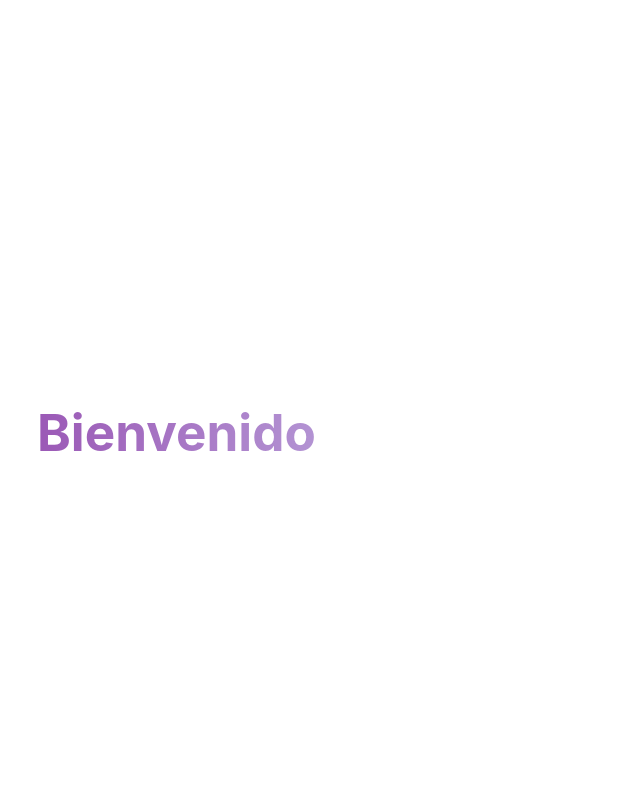
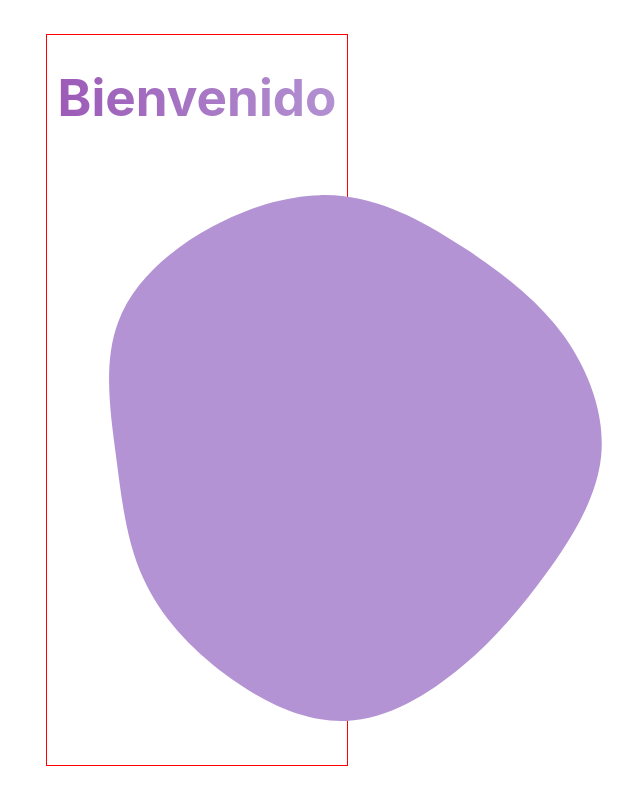
Before and after one commit to gatoguapo/react_curso, a React (Vite) app in the folder Sistema-Profesores/: page / in a window 1280 px wide. Shown: the top 804 px of the page, without its empty margins (443-1083 px from the left). Built offline with nearby package versions, Linux system fonts and the light colour scheme.

Commit message:
blob svg agregado

```diff
--- a/Sistema-Profesores/src/assets/css/AppPantallaInicio.css
+++ b/Sistema-Profesores/src/assets/css/AppPantallaInicio.css
@@ -3,3 +3,8 @@ h1 {
     background-image: linear-gradient(to right, #9B59B6, #b393d3);
     background-clip: text;
 }
+
+.wrap-layer{
+    position: static;
+    border: 1px solid red;
+ }
--- a/Sistema-Profesores/src/assets/vistas/AppPantallaInicio.jsx
+++ b/Sistema-Profesores/src/assets/vistas/AppPantallaInicio.jsx
@@ -2,10 +2,16 @@ import '../css/AppPantallaInicio.css'
 
 export function AppPantallaInicio() {
     return (
-        <body>
-            <div>
-                <h1>Bienvenido</h1>
+            <div className='wrap-layer'>
+                <div>
+                    <h1>Bienvenido</h1>
+                </div>
+
+                <div className="background-layer">
+                    <svg viewBox="0 0 200 200" width='200%' height='100%' xmlns="http://www.w3.org/2000/svg">
+                        <path fill="#b393d3" d="M39.8,-69.9C52.3,-61.6,64,-52.6,72.4,-40.9C80.8,-29.1,86.1,-14.5,84.7,-0.8C83.3,12.9,75.2,25.9,66.8,37.6C58.3,49.3,49.5,59.9,38.3,69.2C27.1,78.6,13.5,86.8,-0.3,87.3C-14.2,87.9,-28.4,80.8,-40.4,71.9C-52.4,63,-62.2,52.3,-67.8,40C-73.5,27.7,-75.1,13.8,-77,-1.1C-79,-16.1,-81.3,-32.2,-76.3,-45.6C-71.3,-59.1,-58.9,-69.9,-45,-77.4C-31,-85,-15.5,-89.3,-1,-87.6C13.6,-85.9,27.2,-78.2,39.8,-69.9Z" transform="translate(100 100)" />
+                    </svg>
+                </div>
             </div>
-        </body>
     )
 }
```
